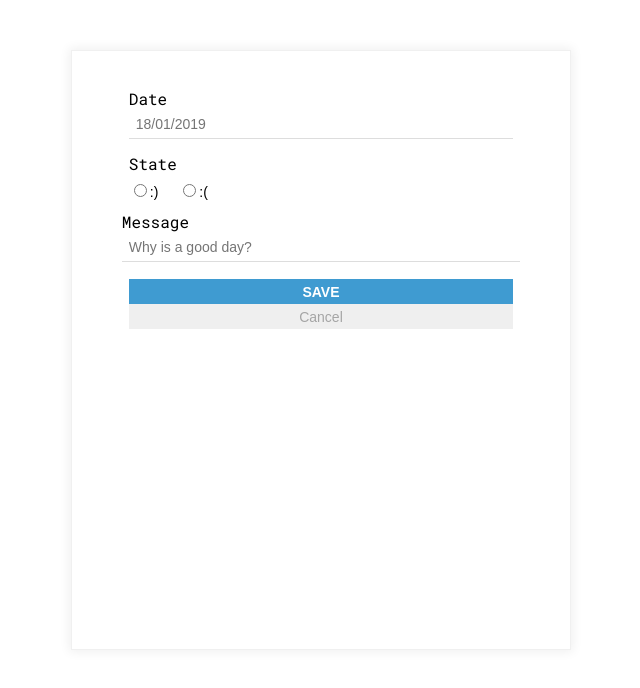
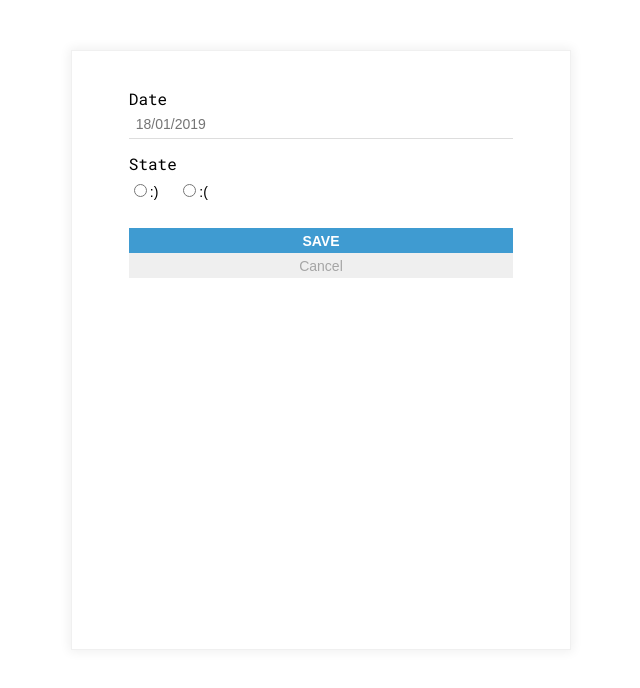
Before and after one commit to trizgb/f-online-life-calendar-trizgb, a React (Create React App) app: page /#/edit in a window 1280 px wide. Shown: the top 688 px of the page, without its empty margins (319-959 px from the left). Built offline with nearby package versions, Linux system fonts and the light colour scheme.

Commit message:
Seems hide or show message is working

```diff
--- a/src/App.js
+++ b/src/App.js
@@ -16,8 +16,9 @@ class App extends Component {
         message: ''
       },
       createdMood: [],
-      messageContainer: ''
+      messageContainer: 'hidden'
     }
+
     this.handleEdit = this.handleEdit.bind(this);
     this.pushCreatedMood = this.pushCreatedMood.bind(this);
   }
@@ -44,7 +45,8 @@ class App extends Component {
   handleEdit(e) {
     const field = e.currentTarget.getAttribute('data-field');
     const currentValue = e.currentTarget.value;
-    const { editDayMood } = this.state;
+
+    const currentCheck = e.currentTarget.checked;
 
     this.setState((prevState) => {
       const { editDayMood } = prevState;
@@ -52,14 +54,16 @@ class App extends Component {
       return { editDayMood: addInfo };
     });
 
-    if (editDayMood.mood === ':)') {
-      this.setState({
-        messageContainer: 'app__form-message'
-      });
-    } else {
-      this.setState({
-        messageContainer: 'hidden'
-      });
+    if (currentCheck === true) {
+      if (currentValue === ':(') {
+        this.setState({
+          messageContainer: 'hidden'
+        });
+      } else {
+        this.setState({
+          messageContainer: 'app__form-message'
+        });
+      }
     }
   }
 
--- a/src/components/Edit.js
+++ b/src/components/Edit.js
@@ -17,10 +17,10 @@ class Edit extends Component {
             <label htmlFor="state" className="state-title">State</label>
             <div className="radio__container">
               <label htmlFor="happy" className="label-happy" >
-                <input className="radio radio--happy" id="happy" type="radio" name="mood" value=":)" data-field="mood" onClick={handleEdit} />:)
+                <input className="radio radio--happy" id="happy" type="radio" name="mood" value=":)" data-field="mood" onClick={handleEdit} data-mood=":)"/>:)
               </label>
               <label htmlFor="sad" className="label-sad"  >
-                <input className="radio radio--sad" id="sad" type="radio" name="mood" value=":(" data-field="mood" onClick={handleEdit} />:(
+                <input className="radio radio--sad" id="sad" type="radio" name="mood" value=":(" data-field="mood" onClick={handleEdit} data-mood=":("/>:(
               </label>
             </div>
           </div>
```
